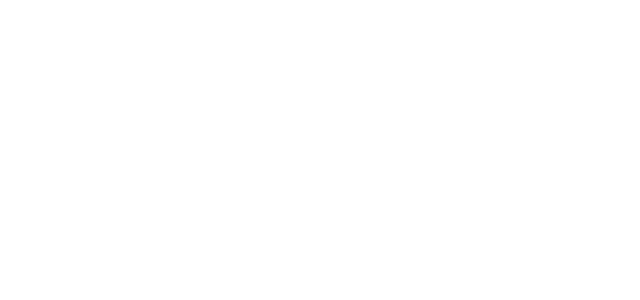
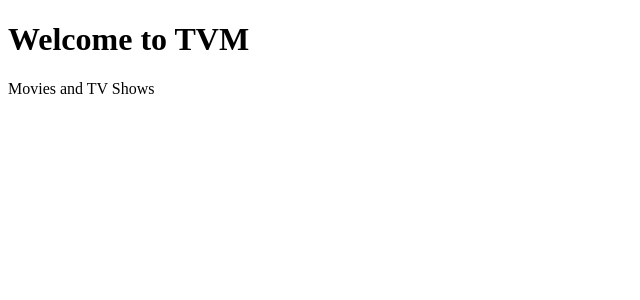
Before and after one commit to guilehm/tvm, a Next.js app in the folder tvm/: page / in a window 1280 px wide. Shown: the top 300 px of the page, without its empty margins (0-640 px from the left). Built offline with nearby package versions, Linux system fonts and the light colour scheme.

Commit message:
refactor to use app folder

```diff
--- /dev/null
+++ b/tvm/app/HomePage.js
@@ -0,0 +1,22 @@
+"use-client"
+
+export default function HomePage({ movies }) {
+  return (
+    <div>
+      <div>
+        <main>
+          <h1>Welcome to TVM</h1>
+
+          <p>
+            Movies and TV Shows
+          </p>
+
+        </main>
+        {/* {movies.map((movie) => (
+          <div key={movie.id}>{movie.title}</div>
+        ))} */}
+      </div>
+    </div>
+
+  )
+}
--- /dev/null
+++ b/tvm/app/layout.js
@@ -0,0 +1,8 @@
+export default function RootLayout({ children }) {
+  return (
+    <html>
+      <head></head>
+      <body>{children}</body>
+    </html>
+  )
+}
--- /dev/null
+++ b/tvm/app/page.js
@@ -0,0 +1,13 @@
+import HomePage from "./HomePage"
+
+async function getMovies() {
+  // const response = await fetch("")
+  // const movies = await response.json()
+  // return movies
+  return []
+}
+
+export default async function Home() {
+  const movies = await getMovies()
+  return <HomePage movies={movies} />
+}
--- a/tvm/next.config.js
+++ b/tvm/next.config.js
@@ -1,6 +1,7 @@
 /** @type {import('next').NextConfig} */
 const nextConfig = {
   reactStrictMode: true,
+  experimental: { appDir: true }
 }
 
 module.exports = nextConfig
--- a/tvm/pages/_app.js
+++ /dev/null
@@ -1,7 +0,0 @@
-import "../styles/globals.css"
-
-const MyApp = ({ Component, pageProps }) =>
-  <Component {...pageProps} />
-
-
-export default MyApp
--- a/tvm/pages/index.js
+++ /dev/null
@@ -1,12 +0,0 @@
-import Head from "next/head"
-
-
-const Home = () => {
-  return (
-    <div>
-    </div>
-  )
-}
-
-
-export default Home
```
